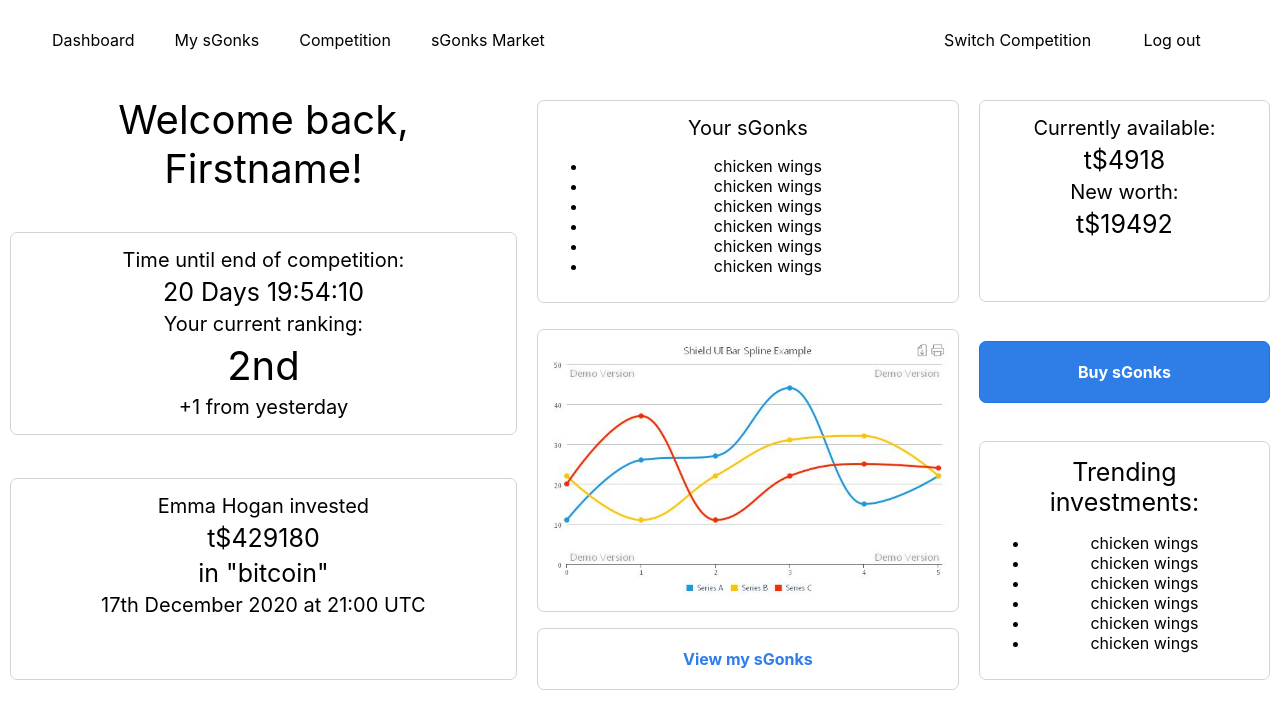
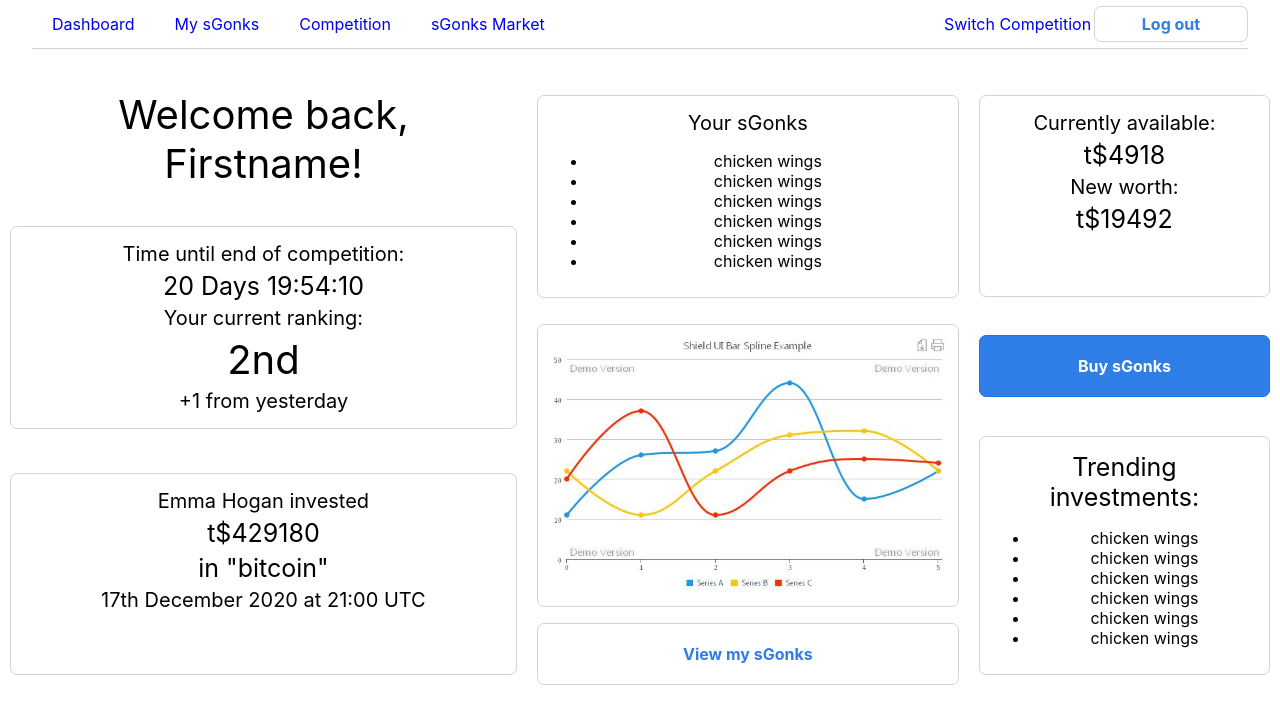
Before and after one commit to googleinterns/sgonks, a React (Create React App) app in the folder portfolio/frontend/: page /sgonks-platform in a window 1280 px wide. Shown: the top 728 px of the page. Built offline with nearby package versions, Linux system fonts and the light colour scheme.

Commit message:
Amend styling of header and cohesion with page

```diff
--- a/portfolio/frontend/src/containers/SGonksPlatform/SGonksPlatform.module.css
+++ b/portfolio/frontend/src/containers/SGonksPlatform/SGonksPlatform.module.css
@@ -11,7 +11,6 @@
 
 .Navigation a {
 	text-decoration: none;
-	color: black;
 }
 
 .SGonksPlatform {
@@ -24,13 +23,15 @@
 }
 
 .Navigation {
-	height: 10%;
+	height: 6%;
 	display: flex;
 	flex-direction: row;
 	justify-content: space-between;
 	width: 95%;
 	margin: auto;
 	align-items: center;
+	border-bottom: solid 1px lightgray;
+	margin-bottom: 2%;
 }
 
 .CompAndLogInToggle {
@@ -44,12 +45,18 @@
 
 
 .LogOutButtonContainer {
-	height: 50%;
+	height: 70%;
 	width: 50%;
 	display: flex;
 	flex-direction: column;
+	border: solid 1px lightgray;
+    text-decoration: none;
+    font-weight: bold;
+	border-radius: 7px;
 }
 
 .LogOutButton {
 	margin: auto;
+	color: #2F7DE7;
+	width: 100%;
 }
```
